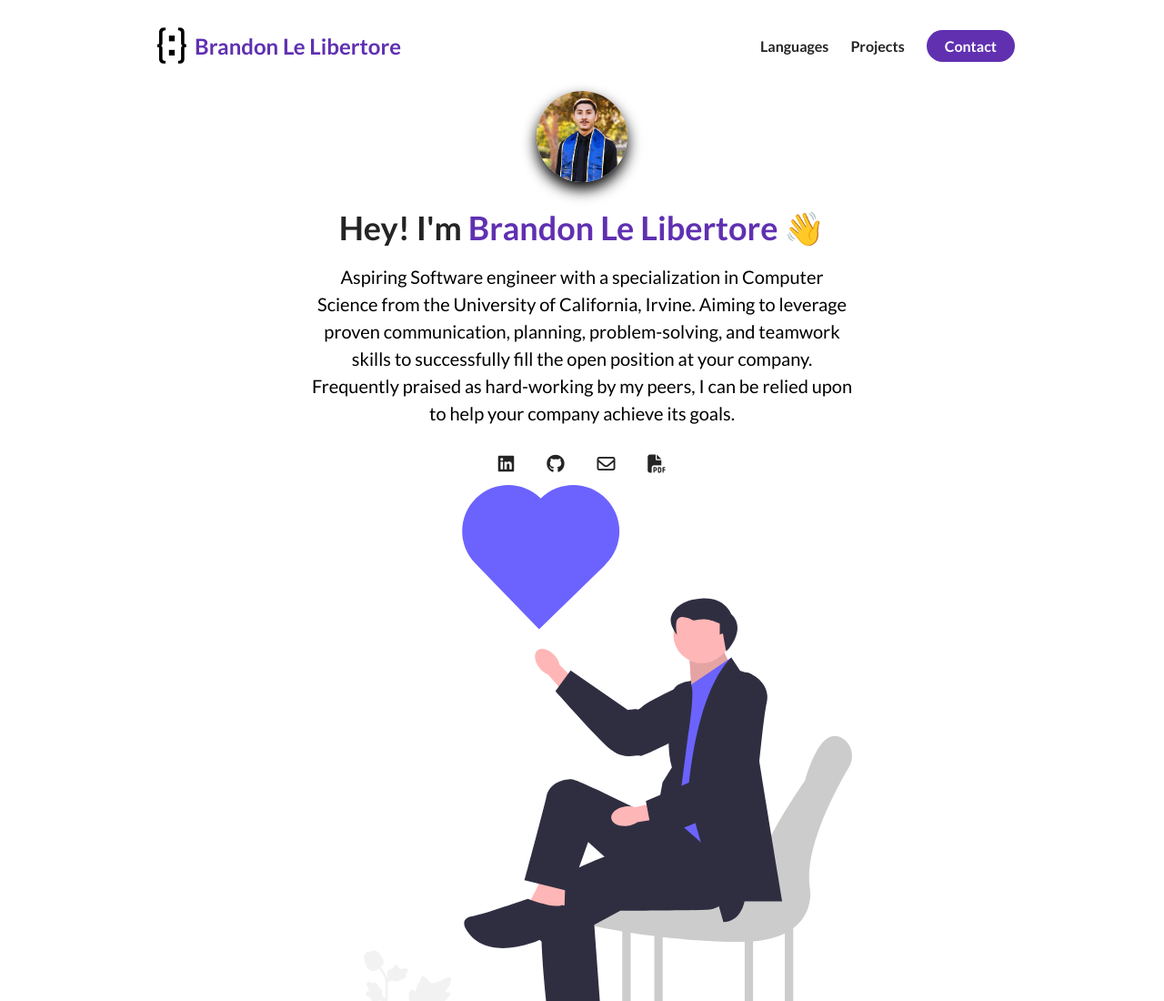
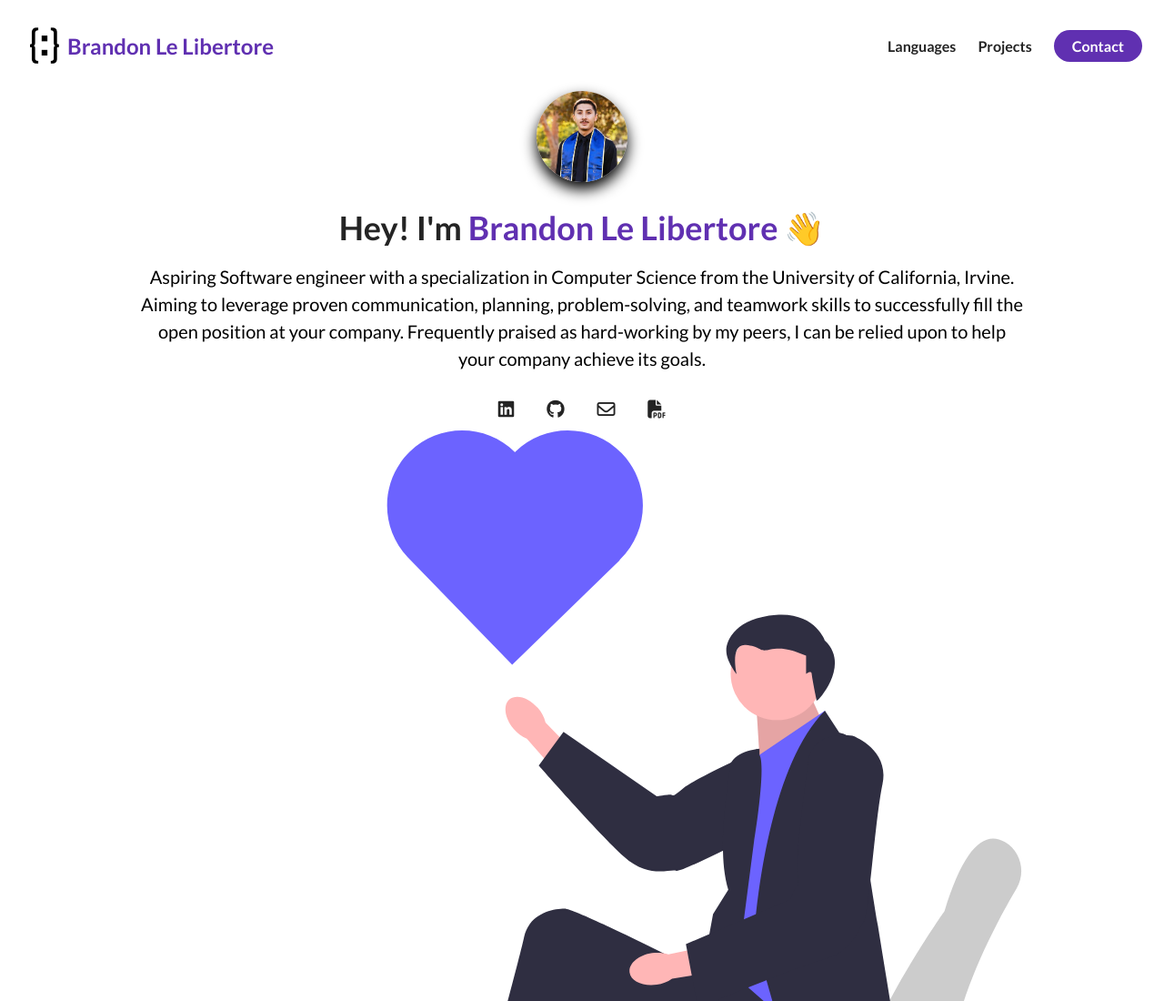
Before and after one commit to brandonlibertore/Frontend-Simplified, a plain HTML site: page Eportfolio/index.html in a window 1280 px wide. Shown: the top 1100 px of the page at 91% size. Drawn offline with Linux system fonts and the light colour scheme.

Commit message:
Adjusted page width

```diff
--- a/Eportfolio/styles.css
+++ b/Eportfolio/styles.css
@@ -94,7 +94,7 @@ section:nth-child(even){
 nav{
     height: 100px;
     width: 100%;
-    max-width: 1000px;
+    max-width: 1600px;
     margin: 0 auto;
     display: flex;
     justify-content: space-between;
@@ -160,7 +160,7 @@ nav{
     display: flex;
     flex-direction: column;
     align-items: center;
-    max-width: 600px;
+    max-width: 1000px;
     margin: 0 auto;
     text-align: center;
 }
```
